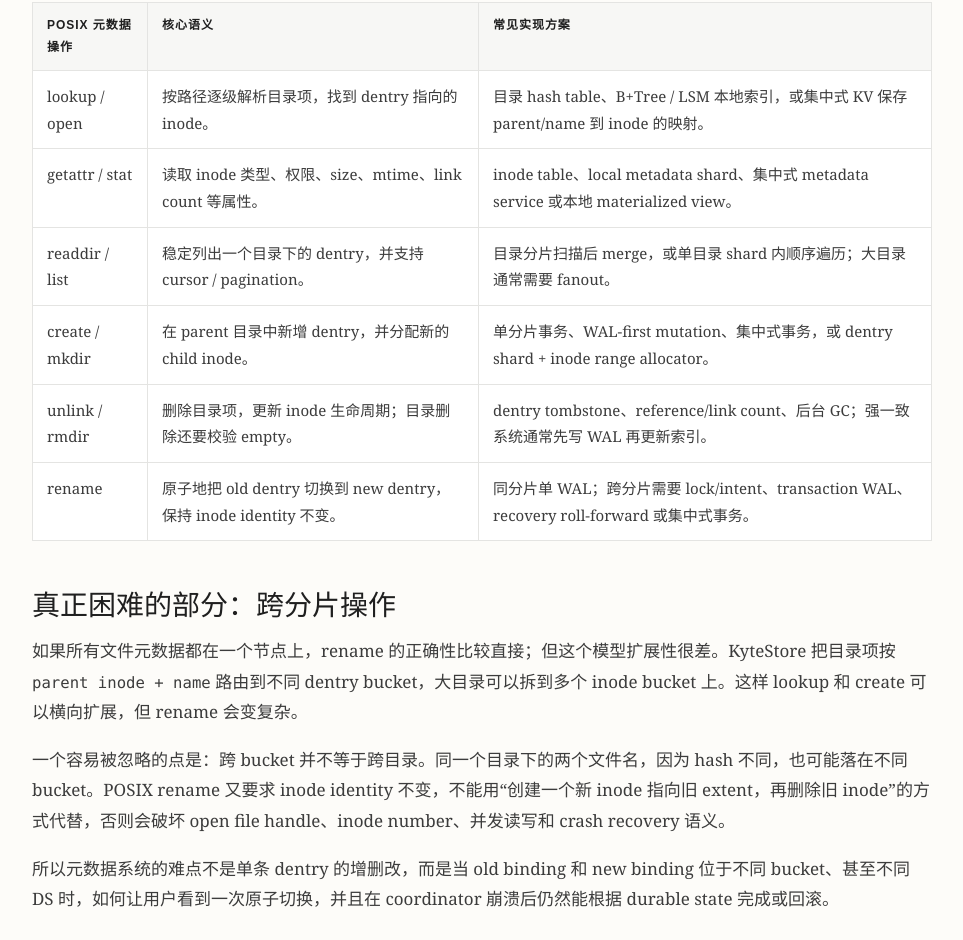
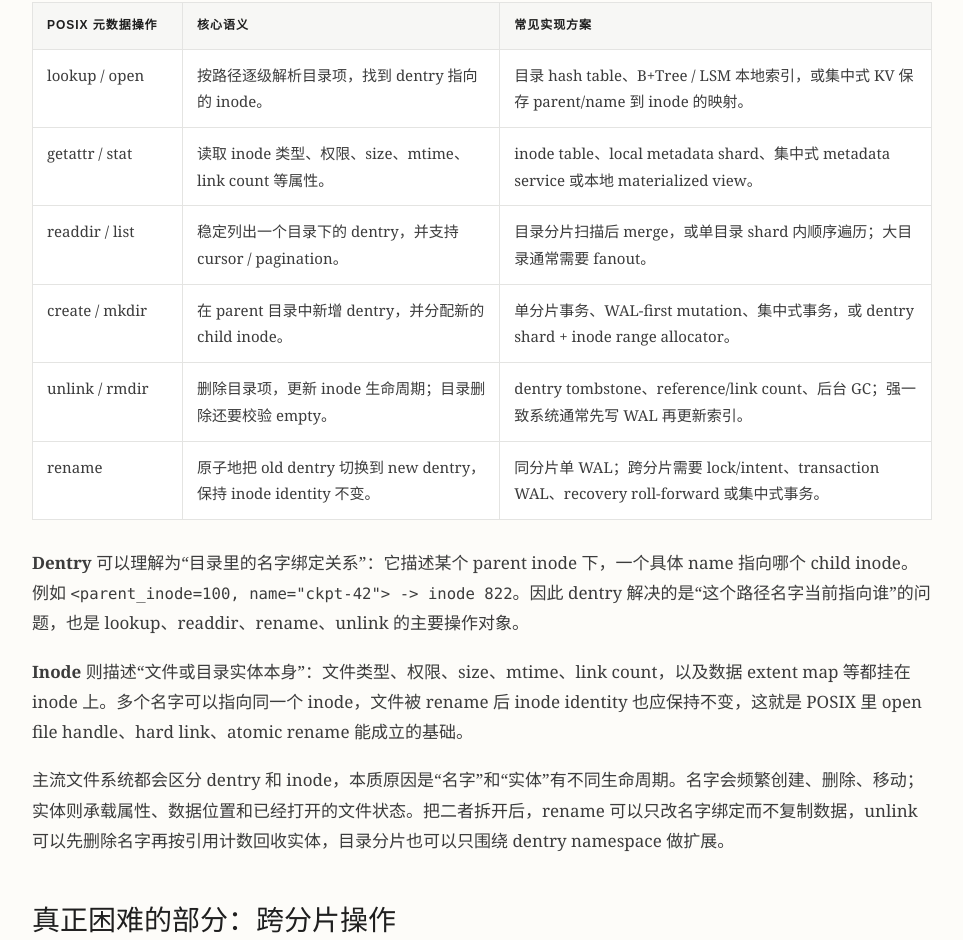
Before and after one commit to royguo/kytestore_landing_page, a website: page blog/filesystem-metadata-design.html in a window 1280 px wide. Shown: the part 1172-2112 px from the top of the page, without its empty margins (158-1121 px from the left). Drawn offline with Linux system fonts and the light colour scheme.

Commit message:
Clarify dentry and inode metadata concepts

```diff
--- a/blog/filesystem-metadata-design.html
+++ b/blog/filesystem-metadata-design.html
@@ -304,6 +304,12 @@
             border-right: none;
         }
 
+        .metadata-table th:first-child,
+        .metadata-table td:first-child {
+            min-width: 150px;
+            white-space: nowrap;
+        }
+
         .callout-grid {
             display: grid;
             grid-template-columns: repeat(auto-fit, minmax(190px, 1fr));
@@ -483,7 +489,7 @@
                 <p>在 AI 数据集和湖仓工作负载里，文件可能很大，也可能非常碎。大文件读写会把瓶颈推到数据路径，而大量小文件、checkpoint publish、训练脚本反复扫描目录时，元数据路径往往更早成为上限。因此 KyteStore 的 FS Subsystem 必须把 lookup/create/rename 这类操作当成一等性能路径，而不是把它们放到一个中心数据库里“能跑就行”。</p>
 
                 <div class="table-wrap">
-                    <table class="benchmark-table">
+                    <table class="benchmark-table metadata-table">
                         <thead>
                             <tr>
                                 <th>POSIX 元数据操作</th>
@@ -525,6 +531,10 @@
                         </tbody>
                     </table>
                 </div>
+
+                <p><strong>Dentry</strong> 可以理解为“目录里的名字绑定关系”：它描述某个 parent inode 下，一个具体 name 指向哪个 child inode。例如 <code>&lt;parent_inode=100, name="ckpt-42"&gt; -> inode 822</code>。因此 dentry 解决的是“这个路径名字当前指向谁”的问题，也是 lookup、readdir、rename、unlink 的主要操作对象。</p>
+                <p><strong>Inode</strong> 则描述“文件或目录实体本身”：文件类型、权限、size、mtime、link count，以及数据 extent map 等都挂在 inode 上。多个名字可以指向同一个 inode，文件被 rename 后 inode identity 也应保持不变，这就是 POSIX 里 open file handle、hard link、atomic rename 能成立的基础。</p>
+                <p>主流文件系统都会区分 dentry 和 inode，本质原因是“名字”和“实体”有不同生命周期。名字会频繁创建、删除、移动；实体则承载属性、数据位置和已经打开的文件状态。把二者拆开后，rename 可以只改名字绑定而不复制数据，unlink 可以先删除名字再按引用计数回收实体，目录分片也可以只围绕 dentry namespace 做扩展。</p>
 
                 <h2>真正困难的部分：跨分片操作</h2>
                 <p>如果所有文件元数据都在一个节点上，rename 的正确性比较直接；但这个模型扩展性很差。KyteStore 把目录项按 <code>parent inode + name</code> 路由到不同 dentry bucket，大目录可以拆到多个 inode bucket 上。这样 lookup 和 create 可以横向扩展，但 rename 会变复杂。</p>
@@ -685,7 +695,7 @@
                 <p>KyteStore 默认给单个目录配置 <strong>4K 个 virtual buckets</strong>。这不是说一开始就要物化 4096 个独立 DS owner，而是给目录命名空间预留足够细的 hash 切分粒度。以单目录 10 亿文件为例，平均每个 virtual bucket 承担约 <code>1,000,000,000 / 4096 = 244,141</code> 条 dentry，这对单个 physical bucket 背后的本地 RocksDB/LocalMetaKV 索引是可以接受的量级；如果业务要支持更大的超级目录，可以在系统启动时把 bucket 数配置得更大。</p>
 
                 <div class="table-wrap">
-                    <table class="benchmark-table">
+                    <table class="benchmark-table metadata-table">
                         <thead>
                             <tr>
                                 <th>目录规模</th>
@@ -1008,6 +1018,10 @@
                     </table>
                 </div>
 
+                <p>A <strong>dentry</strong> is the name binding inside a directory: under a parent inode, a specific name points to a child inode. For example, <code>&lt;parent_inode=100, name="ckpt-42"&gt; -> inode 822</code>. Dentries answer the question "which object does this path name currently point to" and are the main objects touched by lookup, readdir, rename, and unlink.</p>
+                <p>An <strong>inode</strong> represents the file or directory entity itself: type, permissions, size, mtime, link count, and extent maps belong to the inode. Multiple names can point to the same inode, and rename should keep inode identity unchanged. This is the foundation for POSIX open file handles, hard links, and atomic rename.</p>
+                <p>Mainstream filesystems separate dentries and inodes because names and entities have different lifecycles. Names are created, removed, and moved frequently; entities carry attributes, data locations, and already-open file state. This separation lets rename update only the name binding, unlink remove a name before reclaiming the entity by reference count, and directory sharding scale the dentry namespace independently.</p>
+
                 <h2>The Hard Part: Cross-Shard Operations</h2>
                 <p>With one metadata node, rename correctness is straightforward, but the model does not scale. KyteStore routes dentries by <code>parent inode + name</code> into dentry buckets, allowing large directories to spread across inode buckets. Lookup and create can scale out, but rename becomes harder.</p>
                 <p>Cross-bucket does not necessarily mean cross-directory. Two names in the same directory can hash into different buckets. POSIX rename also requires inode identity to remain unchanged. Creating a new inode that points to old extents and then deleting the old inode would break inode numbers, open file handles, concurrent access, and crash recovery semantics.</p>
```
Also changed, not shown: public/blog/filesystem-metadata-design.html (+16 -2 lines).
